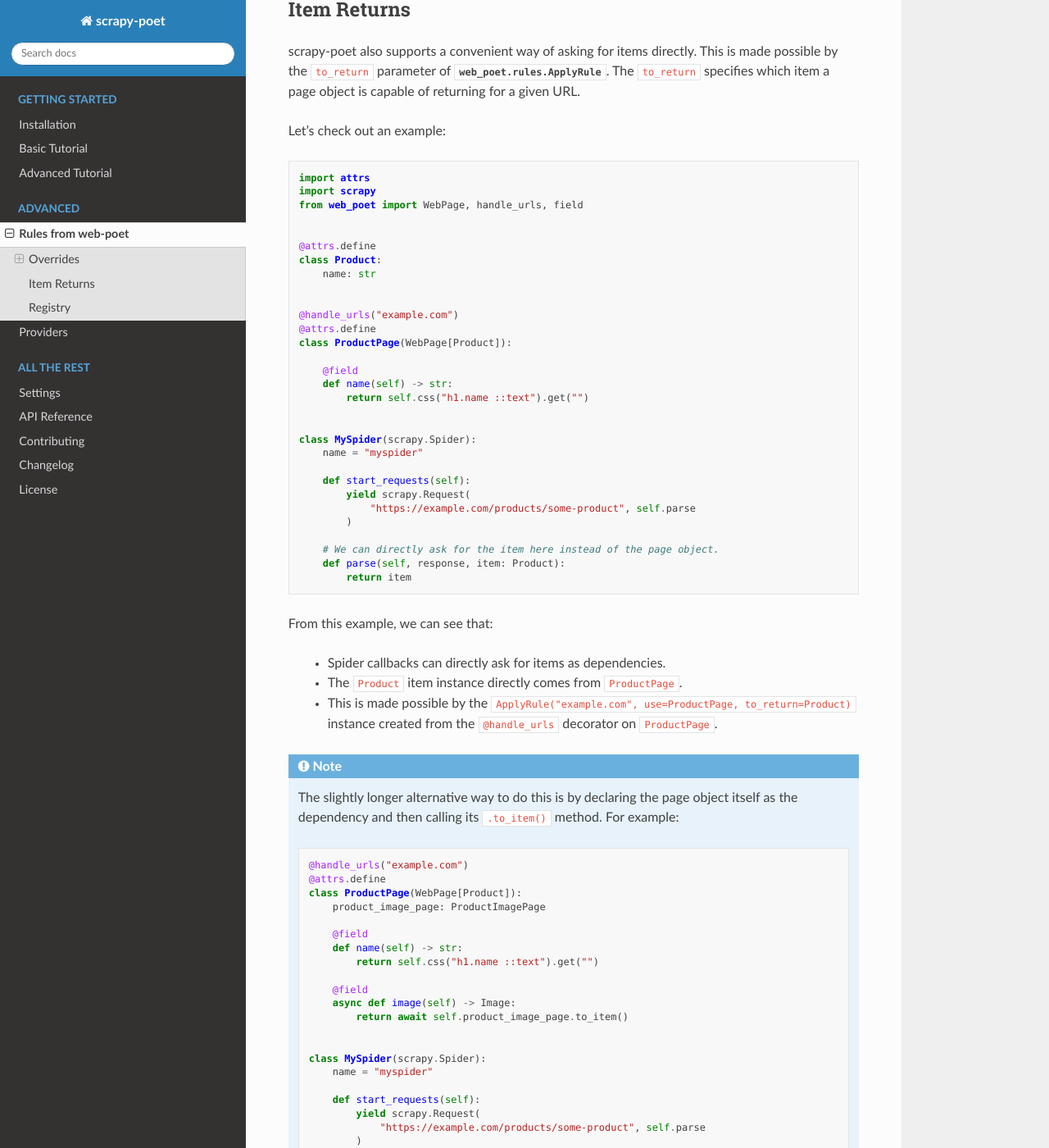
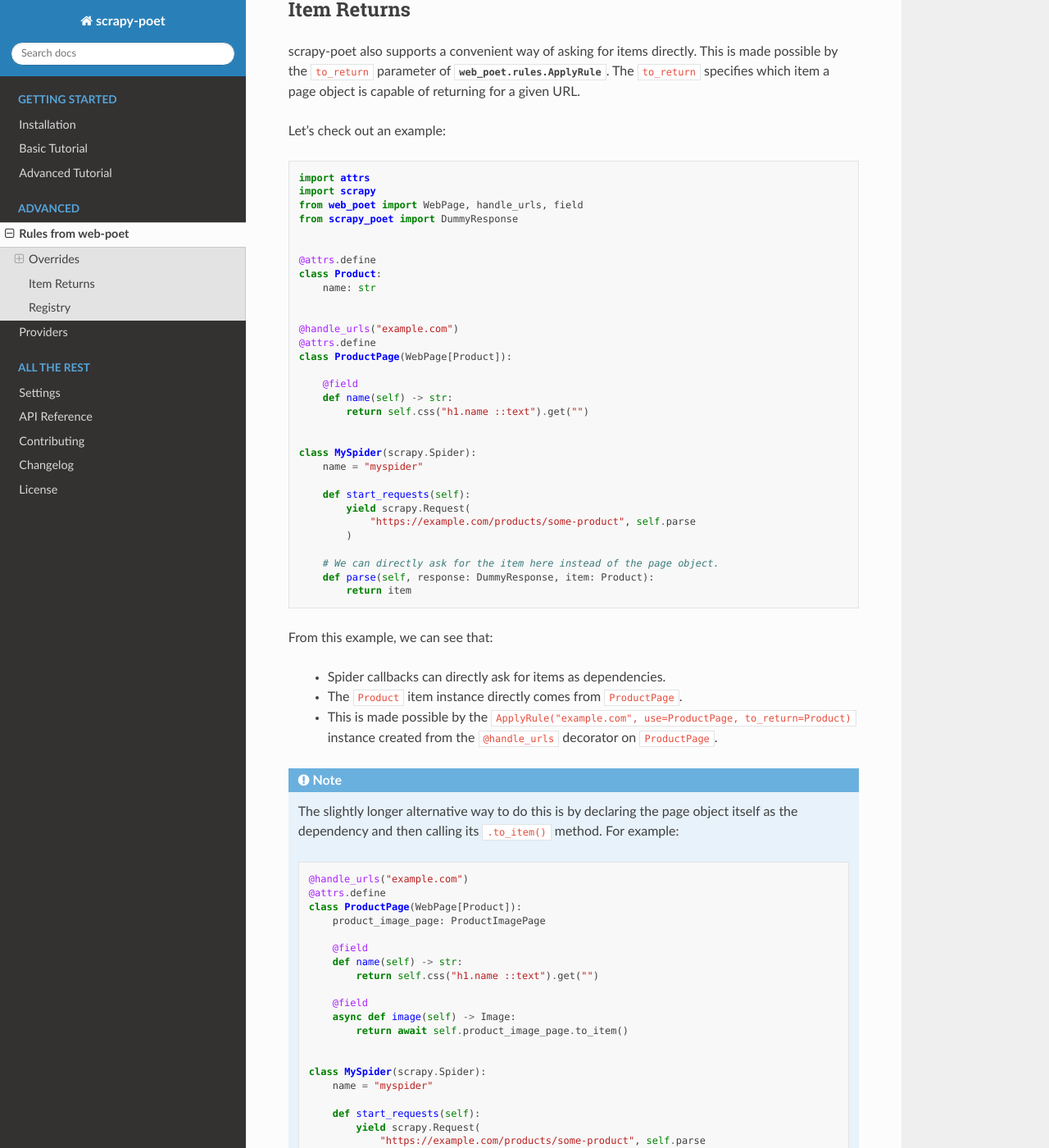
Before and after one commit to scrapinghub/scrapy-poet, a Sphinx documentation site: the page built from docs/rules-from-web-poet.rst, in a window 1280 px wide and 1400 px high, scrolled down 3824 px. Shown: the whole window at 82% size. Built offline with Sphinx 7.4.7 and the Read the Docs theme 2.0.0, drawn with Linux system fonts in a browser that asks for light colours.

Commit message:
use DummyResponse on some examples

```diff
--- a/docs/rules-from-web-poet.rst
+++ b/docs/rules-from-web-poet.rst
@@ -218,6 +218,7 @@
     import attrs
     import scrapy
     from web_poet import WebPage, handle_urls, field
+    from scrapy_poet import DummyResponse
 
 
     @attrs.define
@@ -243,7 +244,7 @@
             )
 
         # We can directly ask for the item here instead of the page object.
-        def parse(self, response, item: Product):
+        def parse(self, response: DummyResponse, item: Product):
             return item
 
 From this example, we can see that:
@@ -284,7 +285,7 @@
                     "https://example.com/products/some-product", self.parse
                 )
 
-            async def parse(self, response, product_page: ProductPage):
+            async def parse(self, response: DummyResponse, product_page: ProductPage):
                 return await product_page.to_item()
 
 For more information about all the expected behavior for the ``to_return``
```
